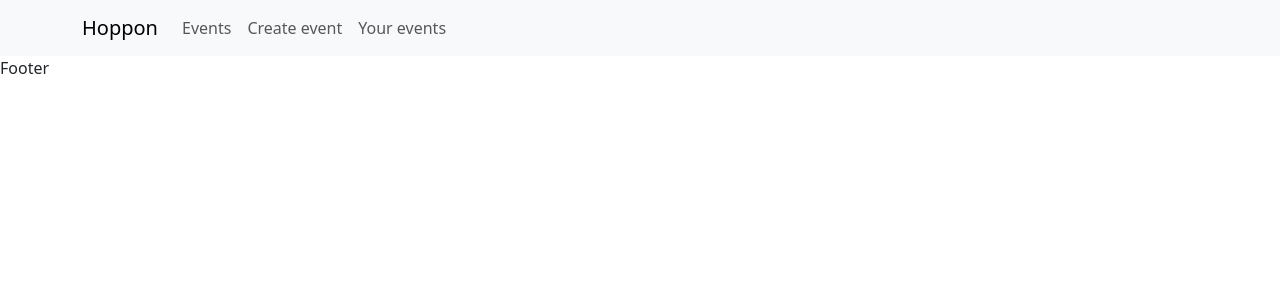
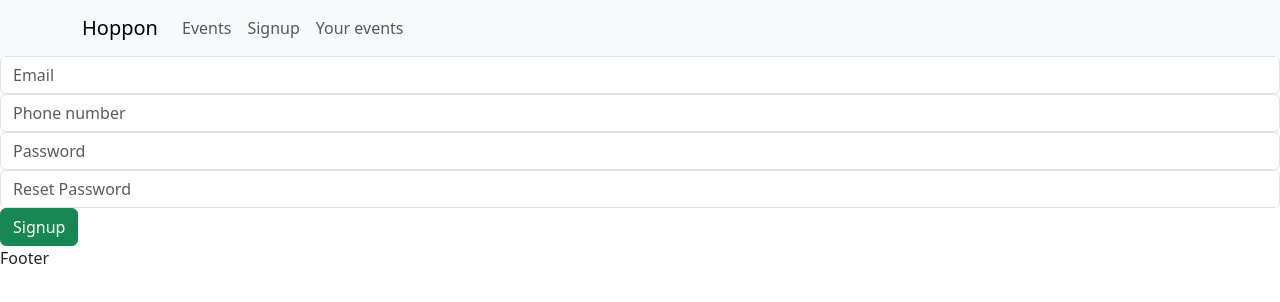
Before and after one commit to githubakarsh/hoppon, a React (Create React App) app: page /create-user in a window 1280 px wide. Shown: the top 302 px of the page. Built offline with nearby package versions, Linux system fonts and the light colour scheme.

Commit message:
changes
changes

```diff
--- a/src/components/navbar/index.js
+++ b/src/components/navbar/index.js
@@ -13,7 +13,7 @@ export const AppNavbar = () => {
         <Navbar.Collapse id="basic-navbar-nav">
           <Nav className="me-auto">
             <Nav.Link onClick={() => navigate('/')}>Events</Nav.Link>
-            <Nav.Link onClick={() => navigate('/create-event')}>Create event</Nav.Link>
+            <Nav.Link onClick={() => navigate('/create-user')}>Signup</Nav.Link>
             <Nav.Link href="#your events">Your events</Nav.Link>
           </Nav>
         </Navbar.Collapse>
--- a/src/pages/events/CreateEvent.js
+++ b/src/pages/user/CreateUser.js
@@ -2,10 +2,10 @@ import Form from 'react-bootstrap/Form';
 import Button from 'react-bootstrap/Button';
 import { useState } from 'react';
 
-export const CreateEvent = () => {
+export const CreateUser = () => {
     const [formData, setFormData] = useState({});
     const submitForm = () => {
-        fetch('http://127.0.0.1:5000/create-event',
+        fetch('http://127.0.0.1:5000/create-user',
         {method : 'POST', headers: {"Content-Type": "application/json", 'Accept' : 'application/json'} ,body: JSON.stringify(formData)})
          .then((resp) => {
             console.log(resp);
--- a/src/router/AppRouter.js
+++ b/src/router/AppRouter.js
@@ -1,12 +1,12 @@
 import { Routes, Route } from "react-router";
 import { Home } from "../pages/Home";
-import { CreateEvent } from "../pages/events/CreateEvent";
+import { CreateUser } from "../pages/user/CreateUser";
 
 
 
 export const Approuter = () => {
     return <Routes>
     <Route index element={<Home />} />
-    <Route path="/create-event" element={<CreateEvent />}/>
+    <Route path="/create-user" element={<CreateUser />}/>
   </Routes>
 };
```
